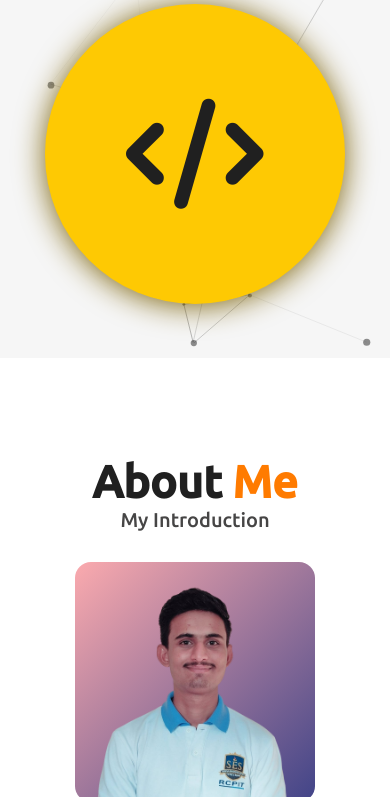
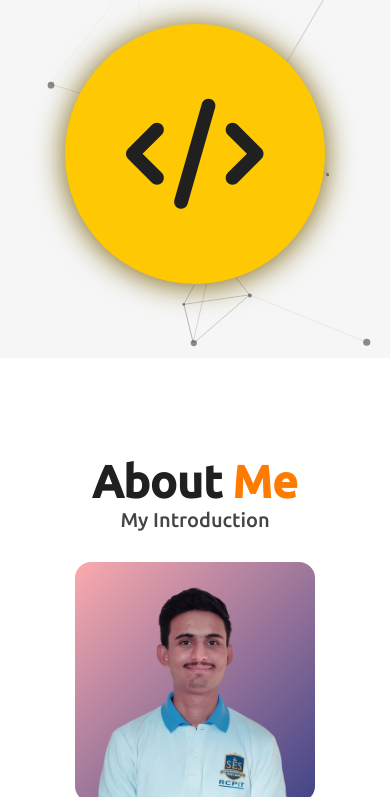
Before and after one commit to hemant14050/portfolio-website, a plain HTML site: page index.html in a window 390 px wide. Shown: the part 462-1259 px from the top of the page. Drawn offline with Linux system fonts and the light colour scheme.

Commit message:
avatar fixed

```diff
--- a/assets/css/styles.css
+++ b/assets/css/styles.css
@@ -341,8 +341,8 @@ a {
     }
 
     .avatar {
-        width: 300px;
-        height: 300px;
+        width: 260px;
+        height: 260px;
     }
 
 }
```
